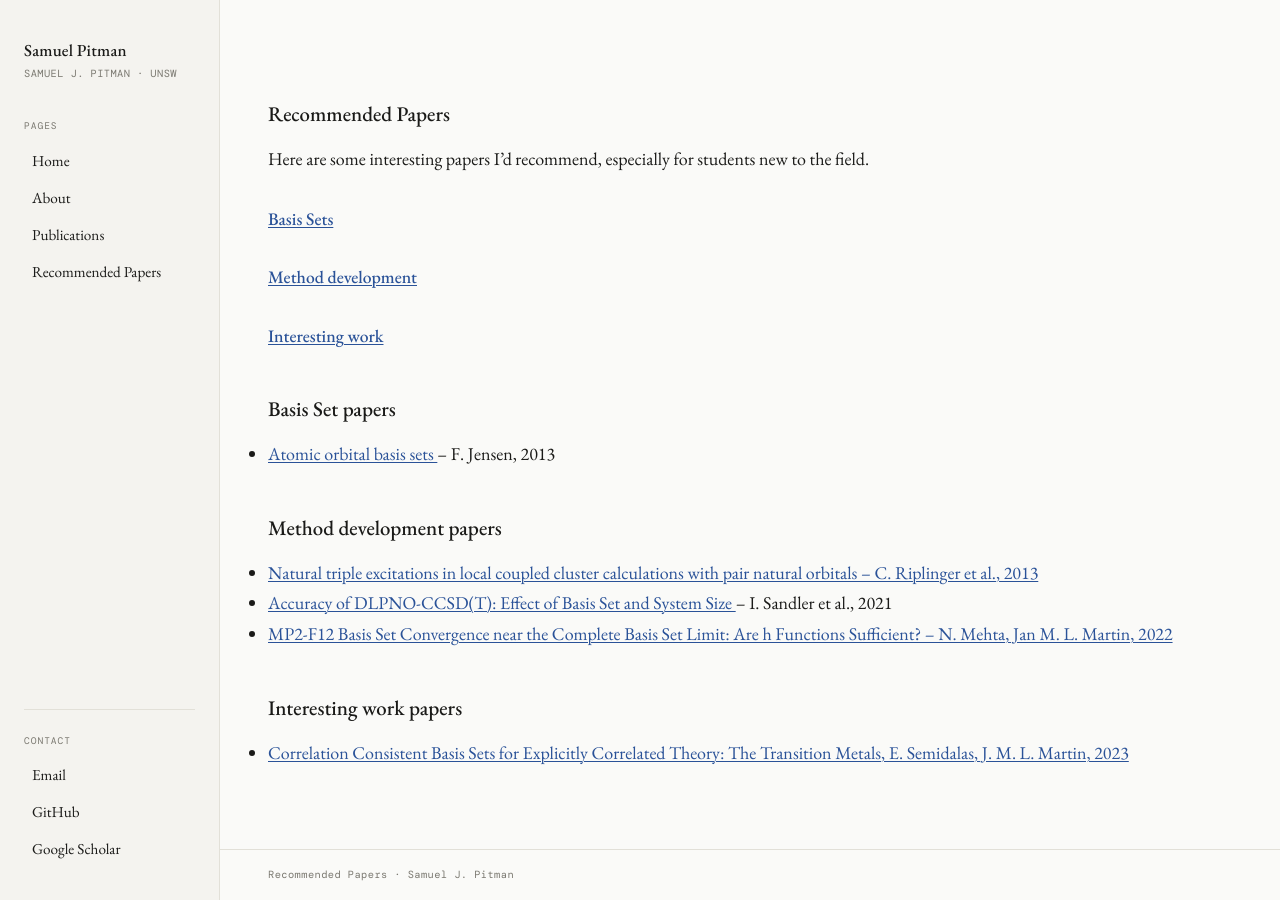
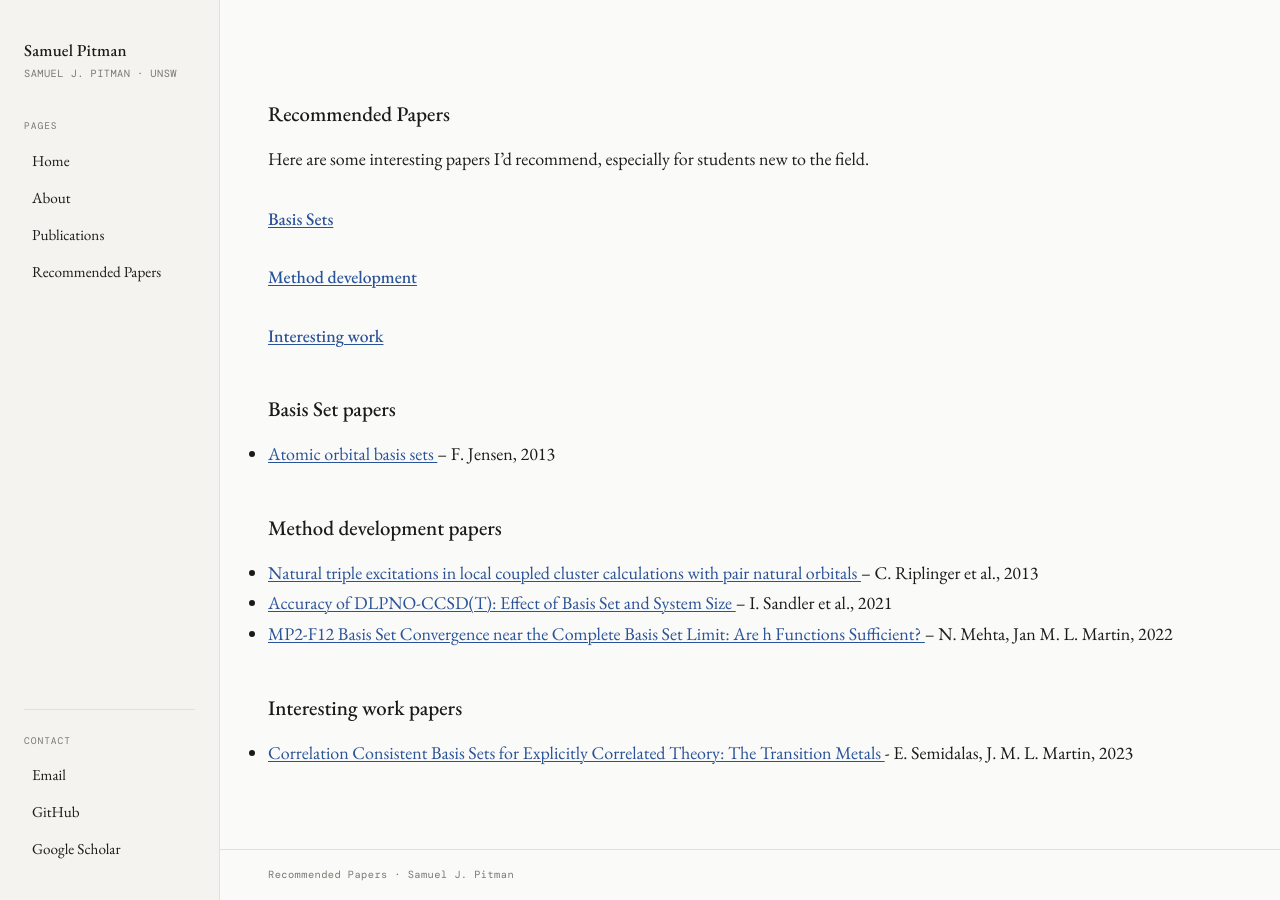
Before and after one commit to SamuelPitman/SamuelPitman.github.io, a Jekyll site: the page built from recommended-papers.md, in a window 1280 px wide. Built offline with Jekyll 4.4.1, drawn with Linux system fonts in a browser that asks for light colours; some web fonts are replaced.

```diff
--- a/recommended-papers.md
+++ b/recommended-papers.md
@@ -16,9 +16,9 @@ Here are some interesting papers I'd recommend, especially for students new to t
 - <a href="https://wires.onlinelibrary.wiley.com/doi/full/10.1002/wcms.1123" target="_blank" rel="noopener noreferrer"> Atomic orbital basis sets </a> – F. Jensen, 2013
 
 ## Method development papers {#MethodDevelopment}
-- <a href="https://doi.org/10.1063/1.4821834" target="_blank" rel="noopener noreferrer"> Natural triple excitations in local coupled cluster calculations with pair natural orbitals – C. Riplinger et al., 2013
+- <a href="https://doi.org/10.1063/1.4821834" target="_blank" rel="noopener noreferrer"> Natural triple excitations in local coupled cluster calculations with pair natural orbitals </a> – C. Riplinger et al., 2013
 - <a href="https://pubs.acs.org/doi/10.1021/acs.jpca.0c11270" target="_blank" rel="noopener noreferrer"> Accuracy of DLPNO-CCSD(T): Effect of Basis Set and System Size </a> – I. Sandler et al., 2021
-- <a href="https://pubs.acs.org/doi/10.1021/acs.jpca.2c02494" target="_blank" rel="noopener noreferrer"> MP2-F12 Basis Set Convergence near the Complete Basis Set Limit: Are h Functions Sufficient? – N. Mehta, Jan M. L. Martin, 2022
+- <a href="https://pubs.acs.org/doi/10.1021/acs.jpca.2c02494" target="_blank" rel="noopener noreferrer"> MP2-F12 Basis Set Convergence near the Complete Basis Set Limit: Are h Functions Sufficient? </a> – N. Mehta, Jan M. L. Martin, 2022
 
 ## Interesting work papers {#InterestingStuff}
-- <a href="pubs.acs.org/doi/10.1021/acs.jctc.3c00506" target="_blank" rel="noopener noreferrer"> Correlation Consistent Basis Sets for Explicitly Correlated Theory: The Transition Metals, E. Semidalas, J. M. L. Martin, 2023
+- <a href="pubs.acs.org/doi/10.1021/acs.jctc.3c00506" target="_blank" rel="noopener noreferrer"> Correlation Consistent Basis Sets for Explicitly Correlated Theory: The Transition Metals </a> - E. Semidalas, J. M. L. Martin, 2023
```
